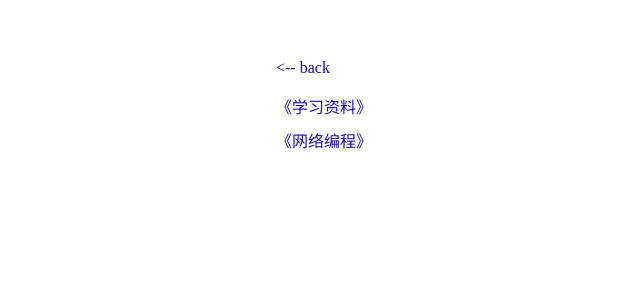
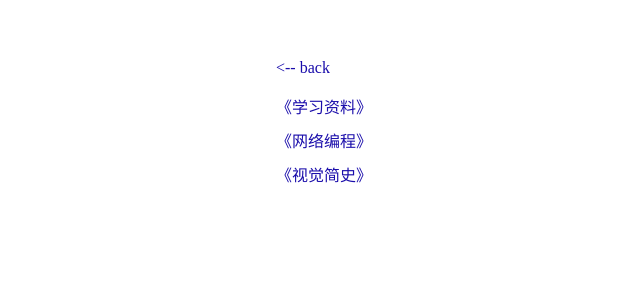
Before and after one commit to maicoder/blog, a Jekyll site: the page built from notes/index.md, in a window 1280 px wide. Shown: the top 300 px of the page, without its empty margins (64-704 px from the left). Built offline with Jekyll 4.4.1, drawn with Linux system fonts in a browser that asks for light colours; some web fonts are replaced.

Commit message:
Update index.md

```diff
--- a/notes/index.md
+++ b/notes/index.md
@@ -5,3 +5,5 @@ layout: list
 [《学习资料》](/note/学习资料)
 
 [《网络编程》](/note/网络编程)
+
+[《视觉简史》](/note/计算机视觉(及卷积神经网络)简史)
```
